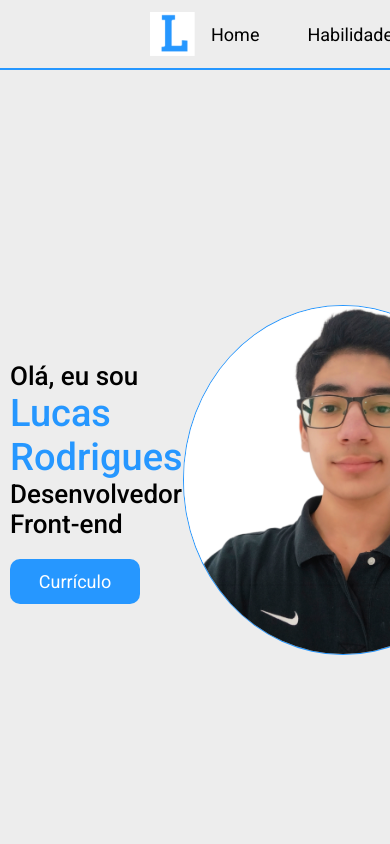
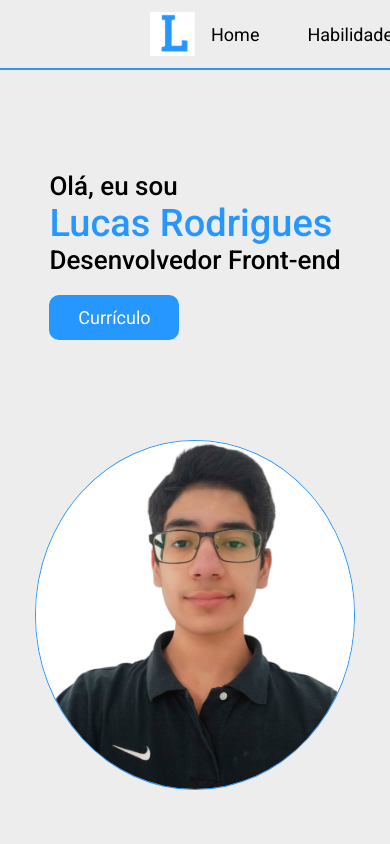
Before and after one commit to rodrigues14/portfolio, a React (Vite) app: page / in a window 390 px wide. Shown: the top 844 px of the page. Built offline with nearby package versions, Linux system fonts and the light colour scheme.

Commit message:
seção do h1 e foto responsiva

```diff
--- a/src/pages/Home/style.ts
+++ b/src/pages/Home/style.ts
@@ -1,11 +1,16 @@
 import styled from "styled-components"
-import { black, blue, blueHover, blueLight, white } from "../../components/UI/variaveis"
+import { black, blue, blueHover, white } from "../../components/UI/variaveis"
 
 export const SectionStyled = styled.section`
   display: flex;
   align-items: center;
   justify-content: space-between;
   min-height: calc(100vh - 160px);
+  @media (max-width: 750px) {
+    flex-direction: column;
+    justify-content: center;
+    gap: 100px;
+  }
 `;
 
 export const Title = styled.h1`
@@ -38,6 +43,10 @@ export const Photo = styled.img`
   height: 350px;
   border-radius: 50%;
   border: 1px solid ${blue};
+  @media (max-width: 350px) {
+    width: 100%;
+    height: auto;
+  }
 `;
 
 export const Text = styled.p`
```
